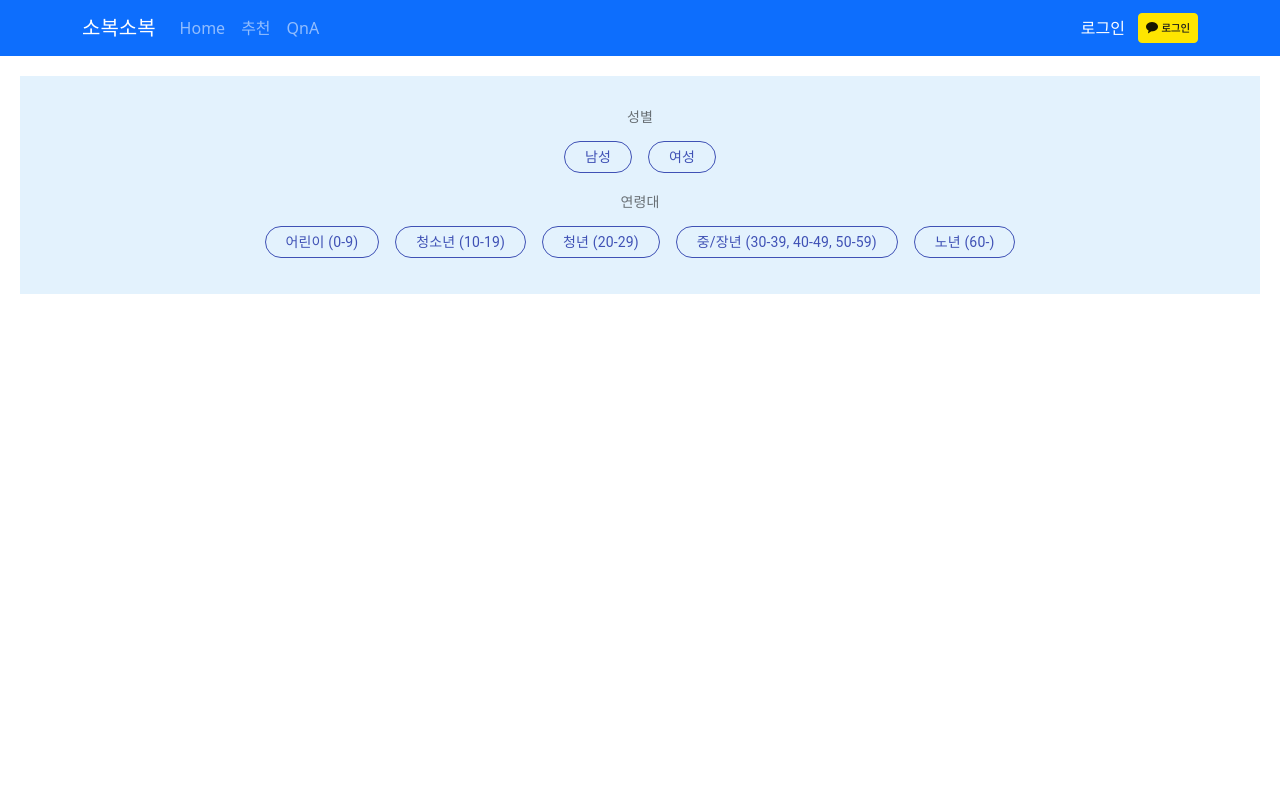
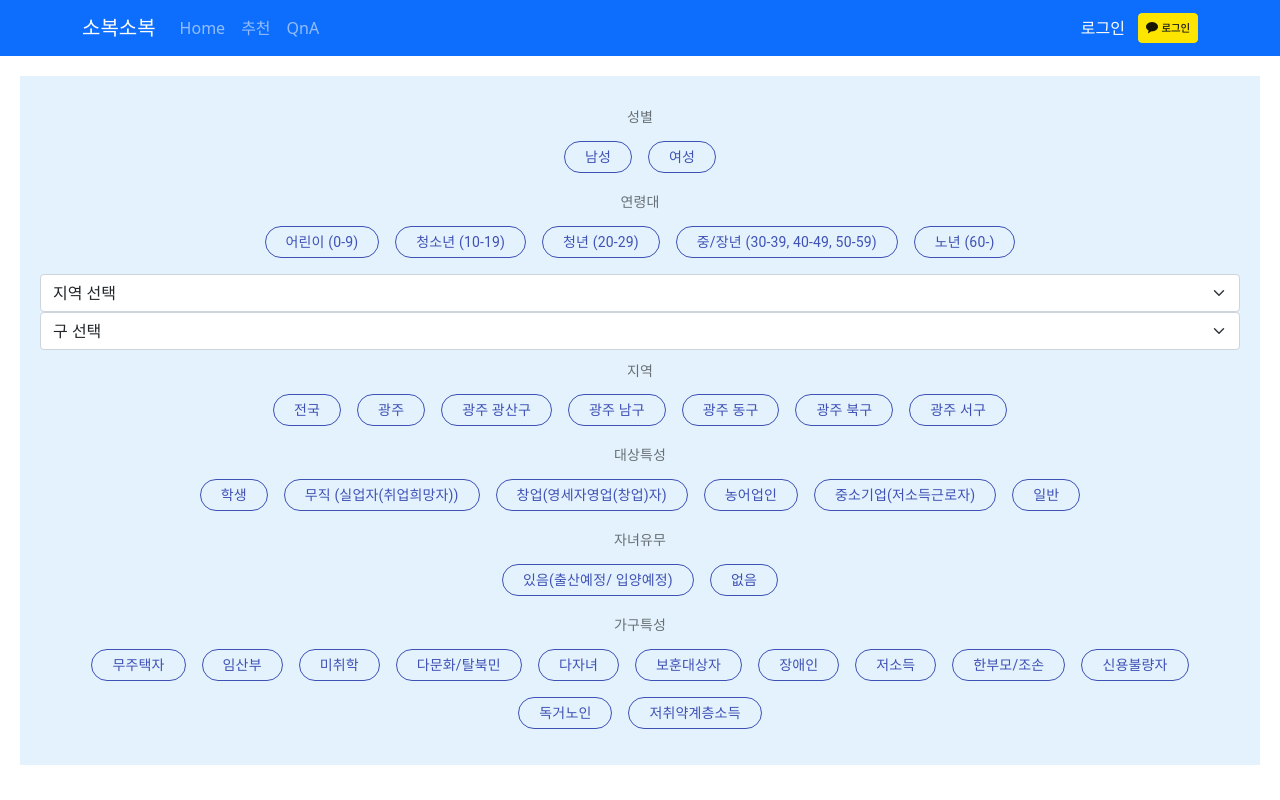
Before and after one commit to seongbiny/soboksobok, a React (Create React App) app in the folder frontend/: page /filter in a window 1280 px wide. Built offline with nearby package versions, Linux system fonts and the light colour scheme.

Commit message:
[S06P22C205-107] chore: UI 수정

```diff
--- a/frontend/package.json
+++ b/frontend/package.json
@@ -5,11 +5,13 @@
   "dependencies": {
     "@ckeditor/ckeditor5-build-classic": "^33.0.0",
     "@ckeditor/ckeditor5-react": "^4.0.0",
+    "@material-ui/core": "^4.12.3",
     "@testing-library/jest-dom": "^5.16.2",
     "@testing-library/react": "^12.1.3",
     "@testing-library/user-event": "^13.5.0",
     "axios": "^0.26.1",
     "bootstrap": "^5.1.3",
+    "prop-types": "^15.8.1",
     "qs": "^6.10.3",
     "react": "^17.0.2",
     "react-bootstrap": "^2.2.0",
--- a/frontend/src/components/FilterChips.js
+++ b/frontend/src/components/FilterChips.js
@@ -1,28 +1,63 @@
 import React, { useState } from 'react';
+import { Form } from 'react-bootstrap';
 import MultipleSelectChips from '../MultipleSelectChips.js';
 
-function FilterChips(params) {
-  const [g_value, setGenderValue] = useState([]);
+function FilterChips() {
   const [value, setValue] = useState([]);
   const [error, setError] = useState('');
   const gender = [
-    { label: '남성', g_value: 1 },
-    { label: '여성', g_value: 2 },
+    { label: '남성', value: 1 },
+    { label: '여성', value: 2 },
   ];
   const age_range = [
-    { label: '어린이 (0-9)', value: 1 },
-    { label: '청소년 (10-19)', value: 2 },
-    { label: '청년 (20-29)', value: 3 },
-    { label: '중/장년 (30-39, 40-49, 50-59)', value: 4 },
-    { label: '노년 (60-)', value: 5 },
+    { label: '어린이 (0-9)', value: 3 },
+    { label: '청소년 (10-19)', value: 4 },
+    { label: '청년 (20-29)', value: 5 },
+    { label: '중/장년 (30-39, 40-49, 50-59)', value: 6 },
+    { label: '노년 (60-)', value: 7 },
+  ];
+  const region = [
+    { label: '전국', value: 8 },
+    { label: '광주', value: 9 },
+    { label: '광주 광산구', value: 10 },
+    { label: '광주 남구', value: 11 },
+    { label: '광주 동구', value: 12 },
+    { label: '광주 북구', value: 13 },
+    { label: '광주 서구', value: 14 },
+  ];
+  const job = [
+    { label: '학생', value: 15 },
+    { label: '무직 (실업자(취업희망자))', value: 16 },
+    { label: '창업(영세자영업(창업)자)', value: 17 },
+    { label: '농어업인', value: 18 },
+    { label: '중소기업(저소득근로자)', value: 19 },
+    { label: '일반', value: 20 },
+  ];
+  const child = [
+    { label: '있음(출산예정/ 입양예정)', value: 21 },
+    { label: '없음', value: 22 },
+  ];
+  const family = [
+    { label: '무주택자', value: 23 },
+    { label: '임산부', value: 24 },
+    { label: '미취학', value: 25 },
+    { label: '다문화/탈북민', value: 26 },
+    { label: '다자녀', value: 27 },
+    { label: '보훈대상자', value: 28 },
+    { label: '장애인', value: 29 },
+    { label: '저소득', value: 30 },
+    { label: '한부모/조손', value: 31 },
+    { label: '신용불량자', value: 32 },
+    { label: '독거노인', value: 33 },
+    { label: '저취약계층소득', value: 34 },
   ];
 
   return (
     <div>
       <MultipleSelectChips
         label="성별"
-        value={g_value}
-        setValue={setGenderValue}
+        value={value}
+        setValue={setValue}
         options={gender}
         error={error}
         setError={setError}
@@ -35,6 +70,54 @@ function FilterChips(params) {
         error={error}
         setError={setError}
       />
+
+      <Form.Select aria-label="Default select example">
+        <option>지역 선택</option>
+        <option value="1">전국</option>
+        <option value="2">광주</option>
+      </Form.Select>
+
+      <Form.Select aria-label="Default select example">
+        <option>구 선택</option>
+        <option value="1">광산구</option>
+        <option value="2">남구</option>
+        <option value="3">동구</option>
+        <option value="4">북구</option>
+        <option value="5">서구</option>
+      </Form.Select>
+
+      <MultipleSelectChips
+        label="지역"
+        value={value}
+        setValue={setValue}
+        options={region}
+        error={error}
+        setError={setError}
+      />
+      <MultipleSelectChips
+        label="대상특성"
+        value={value}
+        setValue={setValue}
+        options={job}
+        error={error}
+        setError={setError}
+      />
+      <MultipleSelectChips
+        label="자녀유무"
+        value={value}
+        setValue={setValue}
+        options={child}
+        error={error}
+        setError={setError}
+      />
+      <MultipleSelectChips
+        label="가구특성"
+        value={value}
+        setValue={setValue}
+        options={family}
+        error={error}
+        setError={setError}
+      />
     </div>
   );
 }
```
Also changed, not shown: 2 other files (tests, documents, lock files or other folders).
